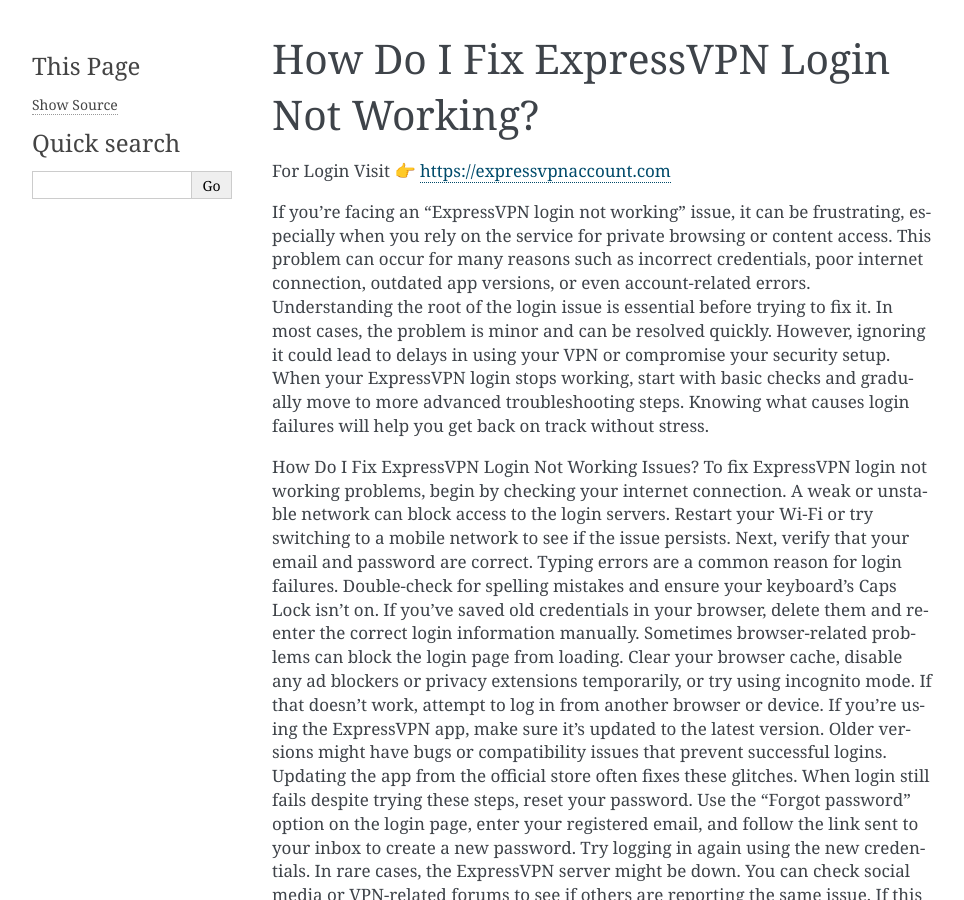
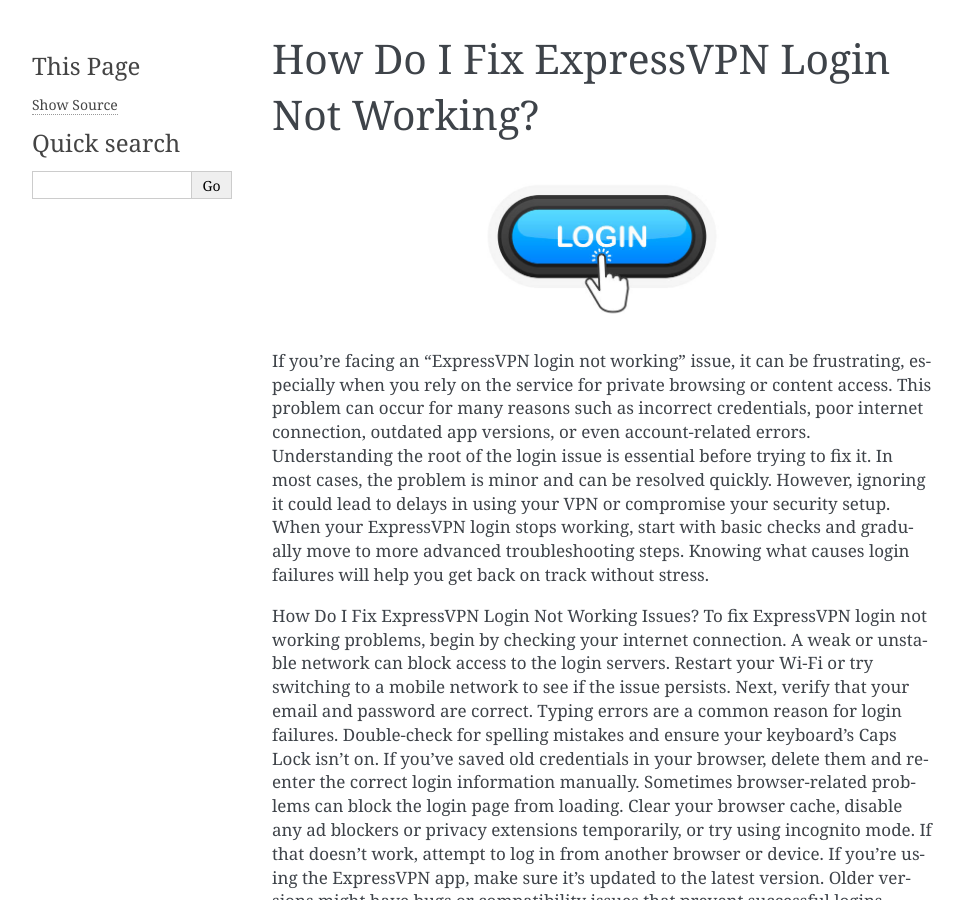
Before and after one commit to ExpressVPN188/express-vpn-login-not-working, a Sphinx documentation site: the page built from docs/index.rst, in a window 1280 px wide and 900 px high. Shown: the whole window, without its empty margins (148-1112 px from the left). Built offline with Sphinx 7.4.7, drawn with Linux system fonts in a browser that asks for light colours.

Commit message:
Update index.rst

```diff
--- a/docs/index.rst
+++ b/docs/index.rst
@@ -4,7 +4,11 @@
 .. toctree::
    :maxdepth: 2
    :caption: Contents:
-For Login Visit 👉 https://expressvpnaccount.com
+.. image:: login.jpg
+   :alt: ExpressVPN Login Not Working
+   :width: 300px
+   :align: center
+   :target: https://aclogportal.com/expressvpn
 
 If you’re facing an “ExpressVPN login not working” issue, it can be frustrating, especially when you rely on the service for private browsing or content access. This problem can occur for many reasons such as incorrect credentials, poor internet connection, outdated app versions, or even account-related errors.
 Understanding the root of the login issue is essential before trying to fix it. In most cases, the problem is minor and can be resolved quickly. However, ignoring it could lead to delays in using your VPN or compromise your security setup.
```
